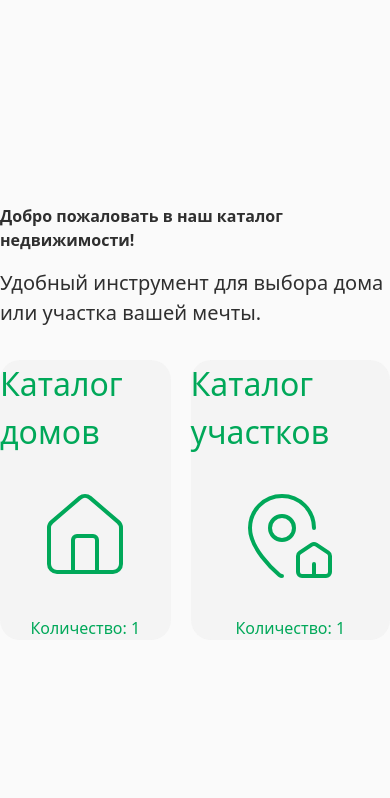
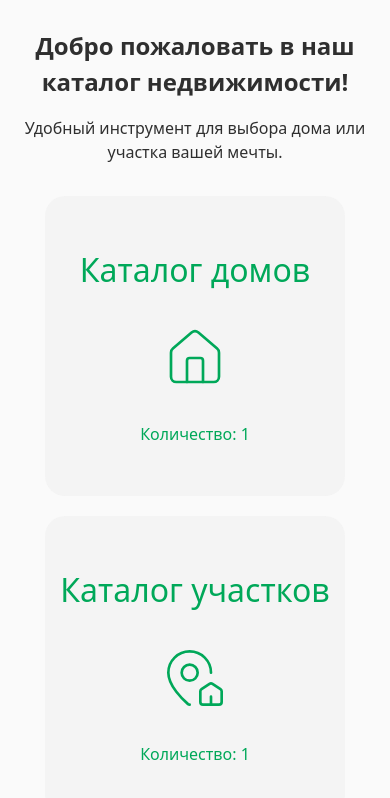
Before and after one commit to k1ngsterr1/ground-project-react, a React (Vite) app: page / in a window 390 px wide. Shown: the top 798 px of the page. Built offline with nearby package versions, Linux system fonts and the light colour scheme.

Commit message:
feat: adapt inner page

```diff
--- a/src/entites/ui/catalogue-card/ui/catalogue-card.tsx
+++ b/src/entites/ui/catalogue-card/ui/catalogue-card.tsx
@@ -16,7 +16,7 @@
   return (
     <div
       onClick={onClick}
-      className="2xl:w-[400px] 2xl:h-[400px] xl:w-[300px] xl:h-[300px] rounded-[20px] bg-[#F0F0F0]/60 flex flex-col items-center justify-center gap-8 cursor-pointer transition-colors hover:bg-[#F0F0F0] "
+      className="2xl:w-[400px] 2xl:h-[400px] xl:w-[300px] xl:h-[300px] w-[300px] h-[300px] rounded-[20px] bg-[#F0F0F0]/60 flex flex-col items-center justify-center gap-8 cursor-pointer transition-colors hover:bg-[#F0F0F0] "
     >
       <span className="text-green text-[32px]">{name}</span>
       {icon}
--- a/src/widgets/ui/main-screen/ui/main-screen.tsx
+++ b/src/widgets/ui/main-screen/ui/main-screen.tsx
@@ -6,22 +6,25 @@
   const navigate = useNavigate();
 
   return (
-    <main className="w-full h-[100vh]  flex flex-col items-center justify-center">
-      <h1 className="text-dark xl:text-[40px] 2xl:text-[48px] font-bold">
+    <main className="w-full h-[100vh] flex flex-col items-center justify-center px-4">
+      {/* Заголовок */}
+      <h1 className="text-dark text-[24px] sm:text-[32px] md:text-[40px] 2xl:text-[48px] font-bold text-center">
         Добро пожаловать в наш каталог недвижимости!
       </h1>
-      <span className="text-dark text-[20px] mt-4">
+      {/* Описание */}
+      <span className="text-dark text-[16px] sm:text-[18px] md:text-[20px] mt-4 text-center">
         Удобный инструмент для выбора дома или участка вашей мечты.
       </span>
-      <div className="flex items-center justify-center gap-5 mt-8">
+      {/* Карточки */}
+      <div className="flex flex-col sm:flex-row items-center justify-center gap-5 mt-8">
         <CatalogueCard
           onClick={() => navigate("/houses-catalogue")}
           name="Каталог домов"
           icon={
             <HouseIcon
               className="text-green"
-              width={96}
-              height={96}
+              width={64}
+              height={64}
               strokeWidth={1}
             />
           }
@@ -33,8 +36,8 @@
           icon={
             <MapPinHouse
               className="text-green"
-              width={96}
-              height={96}
+              width={64}
+              height={64}
               strokeWidth={1}
             />
           }
--- a/src/widgets/ui/object-inner-screen/ui/object-inner-screen.tsx
+++ b/src/widgets/ui/object-inner-screen/ui/object-inner-screen.tsx
@@ -17,15 +17,15 @@
   ];
 
   return (
-    <div className="min-h-screen bg-[#fafafa] p-4 md:p-6 mt-16">
+    <div className="min-h-screen bg-[#fafafa] p-4 sm:p-6 mt-16">
       <div className="max-w-7xl mx-auto">
         {/* Breadcrumb */}
         <Breadcrumb items={breadcrumbItems} />
         {/* Title */}
-        <h1 className="text-[48px] font-bold text-[#2f2f2f] ">
+        <h1 className="text-[32px] sm:text-[32px] md:text-[40px] lg:text-[48px] font-bold text-[#2f2f2f] text-left lg:text-left">
           Скандинавский уют
         </h1>
-        <div className="grid lg:grid-cols-[1fr,520px] gap-8 mt-8">
+        <div className="grid grid-cols-1 lg:grid-cols-[1fr,520px] gap-8 mt-8">
           <div className="space-y-6">
             <Gallery images={images} />
           </div>
@@ -36,11 +36,14 @@
             <ObjectInfo />
             {/* Price and ID */}
             <PriceTab />
-            <div className="flex items-center gap-4">
-              <Button className="w-[240px] h-[45px]" variant="blue">
+            <div className="flex flex-col sm:flex-row items-center gap-4">
+              <Button className="w-full sm:w-[240px] h-[45px]" variant="blue">
                 Поделиться
               </Button>
-              <Button className="w-[240px] h-[45px]" variant="transparent_blue">
+              <Button
+                className="w-full sm:w-[240px] h-[45px]"
+                variant="transparent_blue"
+              >
                 <div className="flex items-center justify-center gap-2">
                   Добавить в избранное
                 </div>
```
